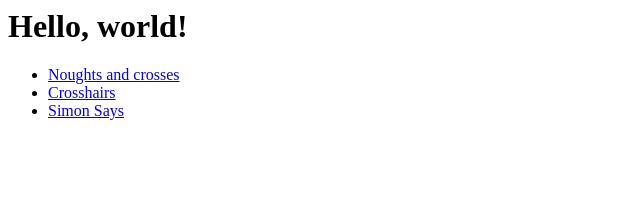
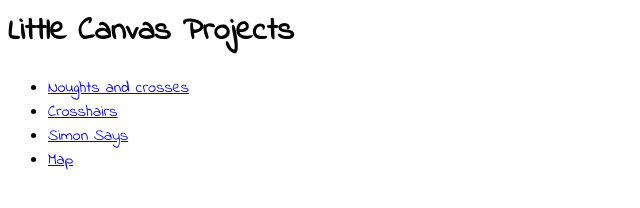
Before and after one commit to sjmelia/sjmelia.github.io, a plain HTML site: page index.html in a window 1280 px wide. Shown: the whole page, without its empty margins (0-640 px from the left). Drawn offline with Linux system fonts and the light colour scheme.

Commit message:
Updated index

```diff
--- a/index.html
+++ b/index.html
@@ -1,10 +1,17 @@
 <html>
+    <head>
+        <link href='http://fonts.googleapis.com/css?family=Indie+Flower' rel='stylesheet' type='text/css'>
+        <style>
+            body { font-family: Indie Flower; }
+        </style>
+    </head>
     <body>
-        <h1>Hello, world!</h1>
+        <h1>Little Canvas Projects</h1>
         <ul>
             <li><a href="noughtsandcrosses.html">Noughts and crosses</a></li>
             <li><a href="crosshairs.html">Crosshairs</a></li>
             <li><a href="simonsays.html">Simon Says</a></li>
+            <li><a href="map/map.html">Map</a></li>
         </ul>
     </body>
 </html>
```
